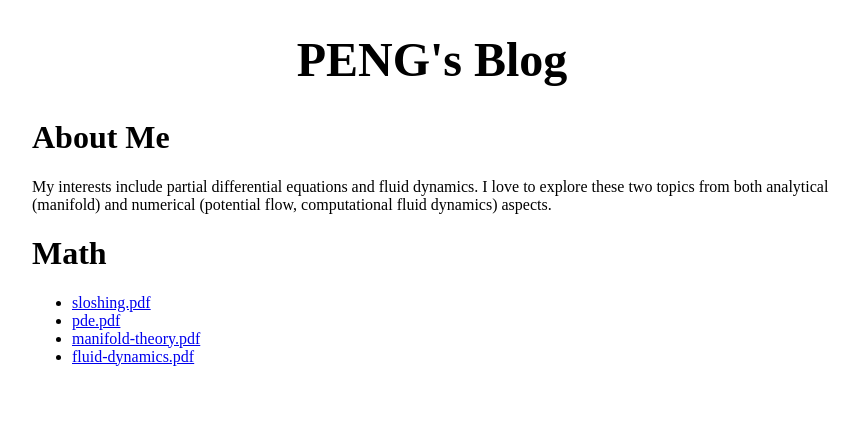
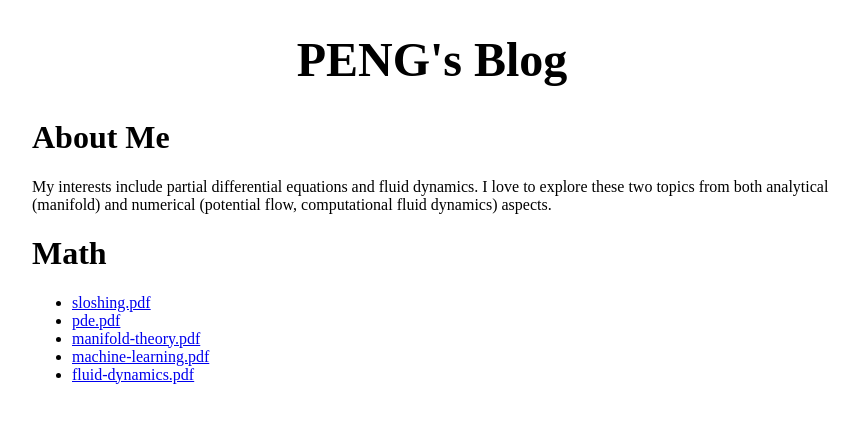
Before and after one commit to TurbulenceChaos/turbulencechaos.github.io, a plain HTML site: page index.html in a window 1280 px wide. Shown: the whole page, without its empty margins (208-1066 px from the left). Drawn offline with Linux system fonts and the light colour scheme.

Commit message:
Update machine-learning.tex

```diff
--- a/index.html
+++ b/index.html
@@ -17,6 +17,7 @@
       <li><a href="math/sloshing/sloshing.pdf">sloshing.pdf</a></li>
       <li><a href="math/pde/pde.pdf">pde.pdf</a></li>
       <li><a href="math/manifold-theory/manifold-theory.pdf">manifold-theory.pdf</a></li>
+      <li><a href="math/machine-learning/machine-learning.pdf">machine-learning.pdf</a></li>
       <li><a href="math/fluid-dynamics/fluid-dynamics.pdf">fluid-dynamics.pdf</a></li>
     </ul>
   </body>
```
Also changed, not shown: 4 other files.
